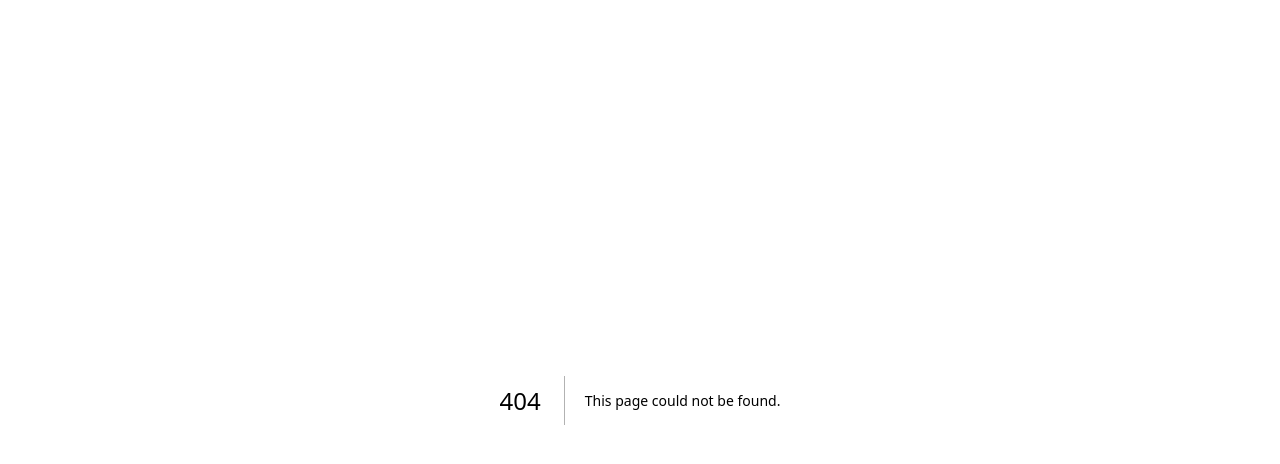
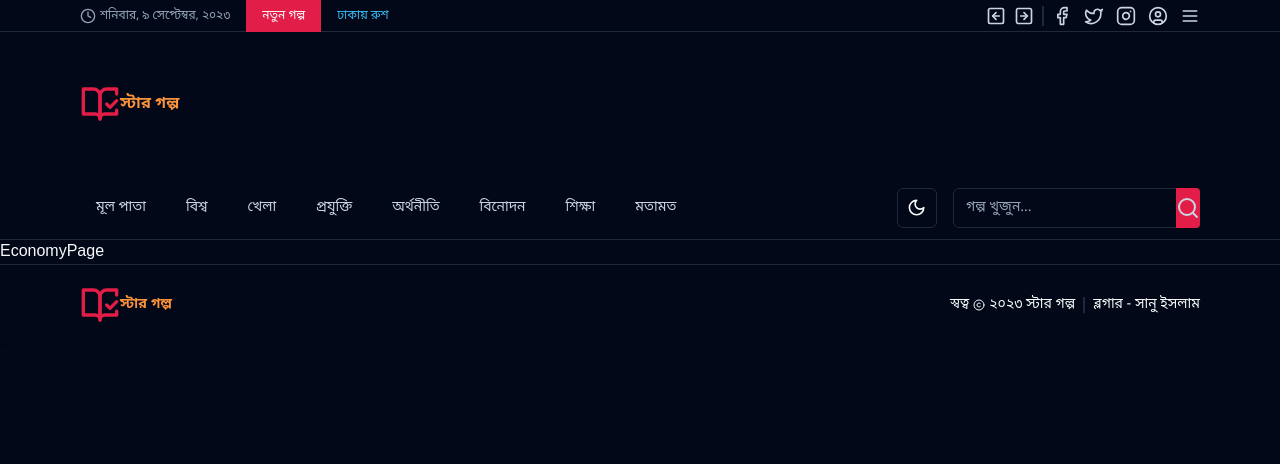
Before and after one commit to affsanu/saidpur, a Next.js app: page /pages/economy in a window 1280 px wide. Before the commit this address had no page. Shown: the top 464 px of the page. Built offline with nearby package versions, Linux system fonts and the light colour scheme.

Commit message:
page added

```diff
--- /dev/null
+++ b/app/(root)/pages/economy/page.tsx
@@ -0,0 +1,11 @@
+import React from 'react'
+
+type Props = {}
+
+const EconomyPage = (props: Props) => {
+  return (
+    <div>EconomyPage</div>
+  )
+}
+
+export default EconomyPage
--- /dev/null
+++ b/app/(root)/pages/education/page.tsx
@@ -0,0 +1,11 @@
+import React from 'react'
+
+type Props = {}
+
+const EducationPage = (props: Props) => {
+  return (
+    <div>EducationPage</div>
+  )
+}
+
+export default EducationPage
--- /dev/null
+++ b/app/(root)/pages/entertainment/page.tsx
@@ -0,0 +1,11 @@
+import React from 'react'
+
+type Props = {}
+
+const EntertainmentPage = (props: Props) => {
+  return (
+    <div>EntertainmentPage</div>
+  )
+}
+
+export default EntertainmentPage
--- /dev/null
+++ b/app/(root)/pages/opinion/page.tsx
@@ -0,0 +1,11 @@
+import React from 'react'
+
+type Props = {}
+
+const OpinionPage = (props: Props) => {
+  return (
+    <div>OpinionPage</div>
+  )
+}
+
+export default OpinionPage
--- /dev/null
+++ b/app/(root)/pages/sports/page.tsx
@@ -0,0 +1,11 @@
+import React from 'react'
+
+type Props = {}
+
+const SportsPage = (props: Props) => {
+  return (
+    <div>SportsPage</div>
+  )
+}
+
+export default SportsPage
--- /dev/null
+++ b/app/(root)/pages/tech/page.tsx
@@ -0,0 +1,11 @@
+import React from 'react'
+
+type Props = {}
+
+const TechPage = (props: Props) => {
+  return (
+    <div>TechPage</div>
+  )
+}
+
+export default TechPage
--- /dev/null
+++ b/app/(root)/pages/world/page.tsx
@@ -0,0 +1,11 @@
+import React from 'react'
+
+type Props = {}
+
+const WorldPage = (props: Props) => {
+  return (
+    <div>WorldPage</div>
+  )
+}
+
+export default WorldPage
--- a/components/MainNav.tsx
+++ b/components/MainNav.tsx
@@ -23,37 +23,37 @@ const MainNav = (props: Props) => {
                             মূল পাতা
                         </Link>
                         <Link
-                            href="/world"
+                            href="/pages/world"
                             className={`${buttonVariants({ variant: "ghost" })} ${pathname === "/world" ? "bg-rose-600 text-white hover:bg-rose-700" : ""}`}>
                             বিশ্ব
                         </Link>
                         <Link
-                            href="/sports"
+                            href="/pages/sports"
                             className={`${buttonVariants({ variant: "ghost" })} ${pathname === "/sports" ? "bg-rose-600 text-white hover:bg-rose-700" : ""}`}>
                             খেলা
                         </Link>
                         <Link
-                            href="/tech"
+                            href="/pages/tech"
                             className={`${buttonVariants({ variant: "ghost" })} ${pathname === "/tech" ? "bg-rose-600 text-white hover:bg-rose-700" : ""}`}>
                             প্রযুক্তি
                         </Link>
                         <Link
-                            href="/economy"
+                            href="/pages/economy"
                             className={`${buttonVariants({ variant: "ghost" })} ${pathname === "/economy" ? "bg-rose-600 text-white hover:bg-rose-700" : ""}`}>
                             অর্থনীতি
                         </Link>
                         <Link
-                            href="/entertainment"
+                            href="/pages/entertainment"
                             className={`${buttonVariants({ variant: "ghost" })} ${pathname === "/entertainment" ? "bg-rose-600 text-white hover:bg-rose-700" : ""}`}>
                             বিনোদন
                         </Link>
                         <Link
-                            href="/education"
+                            href="/pages/education"
                             className={`${buttonVariants({ variant: "ghost" })} ${pathname === "/education" ? "bg-rose-600 text-white hover:bg-rose-700" : ""}`}>
                             শিক্ষা
                         </Link>
                         <Link
-                            href="/opinion"
+                            href="/pages/opinion"
                             className={`${buttonVariants({ variant: "ghost" })} ${pathname === "/opinion" ? "bg-rose-600 text-white hover:bg-rose-700" : ""}`}>
                             মতামত
                         </Link>
```
